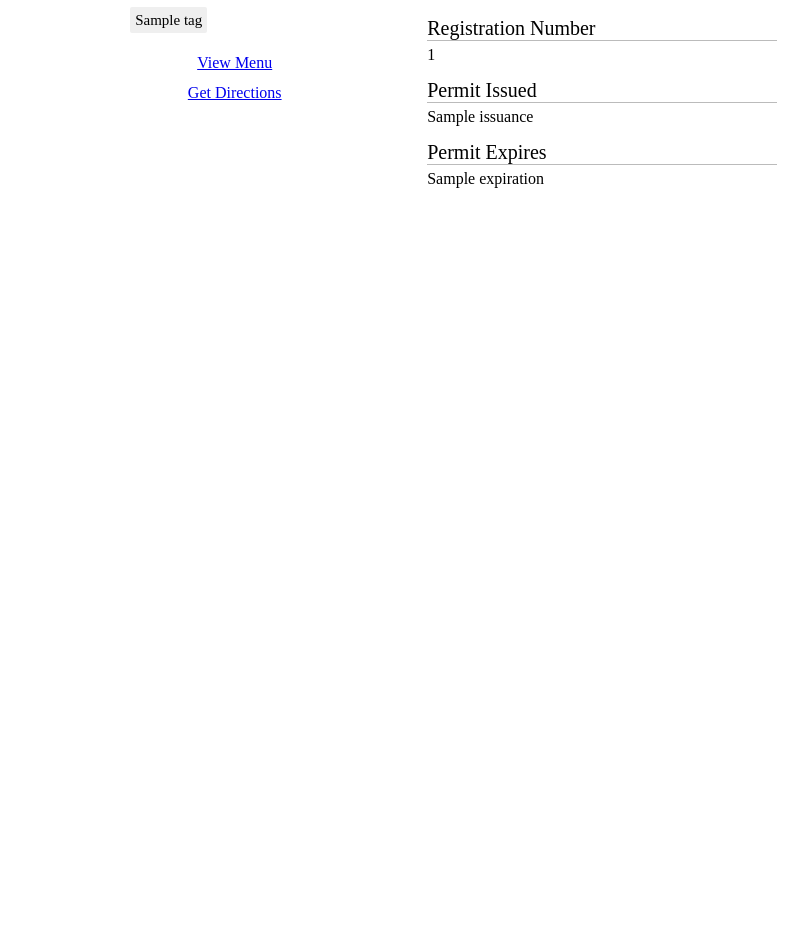
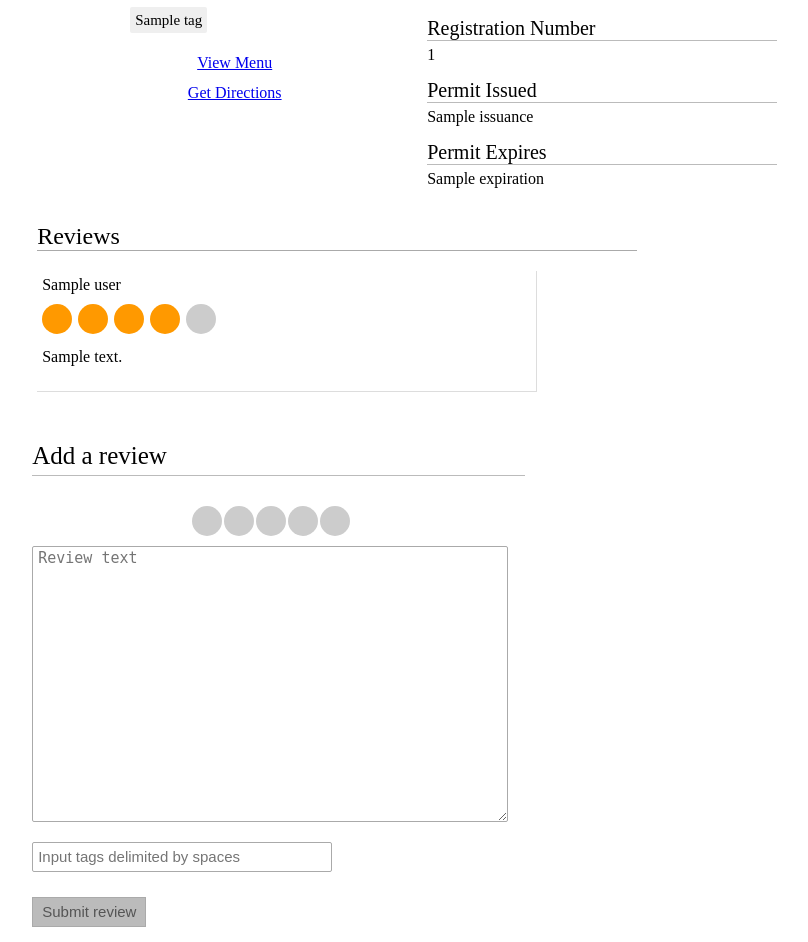
Before and after one commit to stuycs-softdev-fall-2013/proj3-7-cartwheels, a Flask app: template website/templates/cart.html in a window 1280 px wide. Shown: the part 356-1298 px from the top of the page, without its empty margins (202-1010 px from the left). Before the commit the page ends 544 px from the top, so only its background shows below. Run offline with Flask 2, Linux system fonts and the light colour scheme; the template is opened without the code that fills it: most values are stand-ins (such as "Sample title", 1, 10 or a date in 2020); parts of the project's set-up code (start-up, migrations or seed data) failed here and were passed over; grey boxes are pictures that could not be loaded.

Commit message:
Add new layout for pages with reviews, add reviews on user, owner, and cart pages

```diff
--- a/website/templates/cart.html
+++ b/website/templates/cart.html
@@ -1,6 +1,6 @@
-{% extends "layout.html" %}
+{% extends "reviews_layout.html" %}
 
-{% block head %}
+{% block head_continued %}
 <script type="text/javascript" src="{{ url_for('static', filename='include/jquery.cycle.all.js') }}"></script>
 
 <style>
@@ -45,7 +45,7 @@
     width: 215px;
     margin-top: -200px;
     margin-left: 100px;
-    height: 500px;
+    height: 200px;
   }
 
   .extra-info .link {
@@ -76,6 +76,49 @@
     color: black;
   }
 
+  .form {
+    width: 60%;
+  }
+
+  .rating {
+    float:left;
+    width:300px;
+    margin-top: 30px;
+    margin-bottom: 10px;
+    margin-left: 20px;
+  }
+  .rating span { float:right; position:relative; }
+  .rating span input {
+    position:absolute;
+    top:0px;
+    left:0px;
+    opacity:0;
+  }
+  .rating span label {
+    display: inline-block;
+    width: 30px;
+    height: 30px;
+    text-align:center;
+    color:#FFF;
+    background:#ccc;
+    font-size:30px;
+    margin-right:2px;
+    line-height:30px;
+    border-radius:50%;
+    -webkit-border-radius:50%;
+  }
+  .rating span:hover ~ span label,
+  .rating span:hover label,
+  .rating span.checked label,
+  .rating span.checked ~ span label {
+    background:#F90;
+    color:#FFF;
+  }
+
+  .form-input {
+    width: 300px;
+  }
+
   #gallery-cart {
     margin-top: 50px;
     margin-left: 100px;
@@ -85,7 +128,7 @@
 {% endblock %}
 
 
-{% block main_content %}
+{% block before_reviews %}
 <div id=gallery-cart>
 
 {% if cart.image_paths|length > 0 %}
@@ -142,14 +185,14 @@
   <div class="meta">
     Rating
   </div>
-  <div class="rating info">
+  <div class="info">
     {{cart.rating}}
   </div>
 
   <div class="meta">
     Registration Number
   </div>
-  <div class="permit-number info">
+  <div class="info">
     {% if cart.permit_number != '' %}
       {{cart.permit_number}}
 
@@ -161,7 +204,7 @@
   <div class="meta">
     Permit Issued
   </div>
-  <div class="permit-issuance info">
+  <div class="info">
     {% if cart.issuance != '' %}
       {{cart.issuance}}
 
@@ -173,7 +216,7 @@
   <div class="meta">
     Permit Expires
   </div>
-  <div class="permit-expiration info">
+  <div class="info">
     {% if cart.expiration != '' %}
       {{cart.expiration}}
 
@@ -197,10 +240,33 @@
     <a href=#>Get Directions</a>
   </div>
 </div>
+{% endblock %}
 
+{% block after_reviews %}
+{% if user != None %}
+<div class="form">
+  <div class="form-header">Add a review</div>
+
+  <form method=POST>
+    <div class=rating>
+    {% for i in range(5,0,-1) %}
+    <span><input id="str{{i}}" type=radio name=rating value={{i}}><label for="str{{i}}"></label></span>
+    {% endfor %}
+    </div>
+    <textarea rows="15" cols="50" class="form-textarea required" name="review" placeholder="Review text"></textarea>
+    <input class="input form-input" name="tags" type=text placeholder="Input tags delimited by spaces">
+    <input type=submit name=button value="Submit review">
+  </form>
+</div>
+
+<div class="form-errors">
+  {{error}}
+</div>
+{% endif %}
 {% endblock %}
 
 
 {% block scripts %}
+<script type="text/javascript" src="{{ url_for('static', filename='js/form-utils.js') }}"></script>
 <script type="text/javascript" src="{{ url_for('static', filename='js/cart-widget.js') }}"></script>
 {% endblock %}
--- a/website/templates/layout.html
+++ b/website/templates/layout.html
@@ -118,6 +118,17 @@
         padding-left: 5px;
       }
 
+      .form-textarea {
+        display: block;
+        margin-top: 20px;
+        font-size: 15px;
+        padding-left: 5px;
+        -webkit-border-radius: 2px;
+        -moz-border-radius: 2px;
+        border-radius: 2px;
+        border: 1px solid #aaa;
+      }
+
       input[type="submit"] {
         padding: 0.3em 0.6em;
         margin-top: 25px;
@@ -126,7 +137,6 @@
         border: 1px solid #aaa !important;
         border-radius: 0px;
         text-decoration: none;
-        width: 100px;
         height: 30px;
         vertical-align: center;
         font-size: 15px;
--- a/website/templates/owner_profile.html
+++ b/website/templates/owner_profile.html
@@ -1,6 +1,6 @@
-{% extends "layout.html" %}
+{% extends "reviews_layout.html" %}
 
-{% block head %}
+{% block head_continued %}
 <style>
   h2 {
     text-align: center;
@@ -108,7 +108,7 @@
 {% endblock %}
 
 
-{% block main_content %}
+{% block before_reviews %}
 <h2>Welcome {{ user.first_name }}, Manage Your Carts</h2>
 <div id=cart-manager class=centered-relative>
   <div id=manager-container>
--- /dev/null
+++ b/website/templates/reviews_layout.html
@@ -0,0 +1,90 @@
+{% extends "layout.html" %}
+
+{% block head %}
+<style>
+  .reviews-header {
+    border-bottom: 1px solid #aaa;
+    font-weight: normal;
+    width: 600px;
+  }
+
+  .reviews {
+    width: 500px;
+    margin-left: 10px;
+  }
+
+  .review-item {
+    border-bottom: 1px solid #ddd;
+    border-right: 1px solid #ddd;
+    padding: 5px;
+  }
+
+  .review-item:hover {
+    background-color: #eee;
+  }
+
+  .review-rating {
+    margin-top: 10px;
+    margin-bottom: 10px;
+  }
+
+  .review-text {
+    width: 400px;
+    padding-bottom: 20px;
+  }
+
+  .rating-element {
+    display: inline-block;
+    width: 30px;
+    height: 30px;
+    color:#FFF;
+    background:#ccc;
+    text-align:center;
+    font-size:30px;
+    margin-right:2px;
+    line-height:30px;
+    border-radius:50%;
+    -webkit-border-radius:50%;
+  }
+
+  .rating-checked {
+    background:#F90;
+    color:#FFF;
+  }
+</style>
+{% block head_continued %}
+{% endblock %}
+{% endblock %}
+
+{% block main_content %}
+{% block before_reviews %}
+{% endblock %}
+
+<div class=reviews>
+  <h2 class=reviews-header>Reviews</h2>
+  {% for rev in reviews %}
+  <div class=review-item>
+    <div class=review-user>
+      {{rev.user}}
+    </div>
+    <div class=review-rating>
+      {% for i in range(0, rev.rating) %}
+      <span class="rating-element rating-checked"></span>
+      {% endfor %}
+      {% for i in range(rev.rating, 5) %}
+      <span class="rating-element"></span>
+      {% endfor %}
+    </div>
+    <div class=review-text>
+      {{rev.text}}
+    </div>
+  </div>
+  {% endfor %}
+  {% if reviews|length == 0 %}
+  No Reviews to Display
+  {% endif %}
+</div>
+
+{% block after_reviews %}
+{% endblock %}
+{% endblock %}
```
